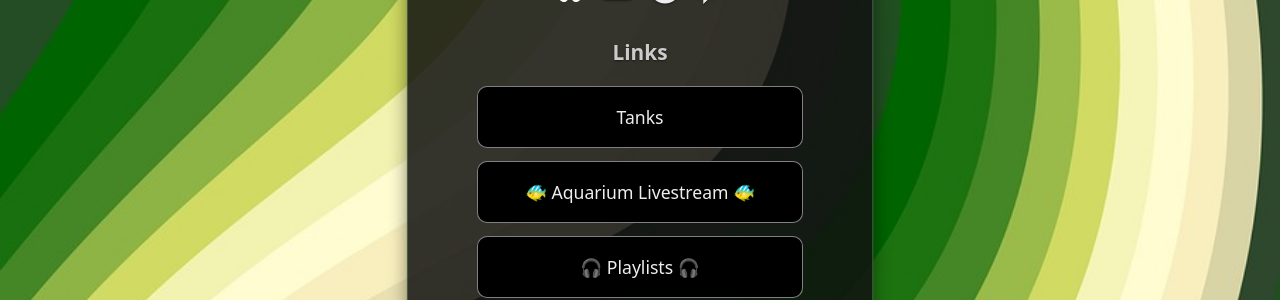
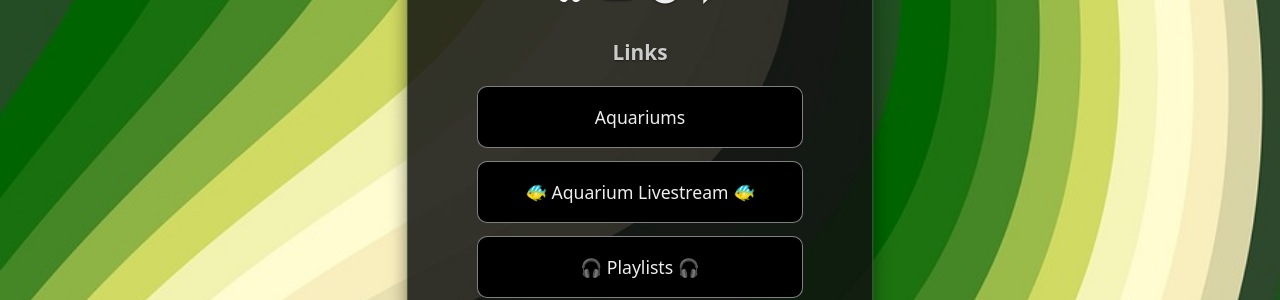
Before and after one commit to rachelsprague/turtles.raych.com, a Jekyll site: the page built from index.md, in a window 1280 px wide. Shown: the part 305-605 px from the top of the page. Built offline with Jekyll 4.4.1, drawn with Linux system fonts in a browser that asks for light colours.

Commit message:
Rename Tanks --> Aquariums

```diff
--- a/index.md
+++ b/index.md
@@ -27,7 +27,7 @@ body_class: turtles-page
 
   <!-- Links Section -->
   <h2>Links</h2>
-  <a href="/tanks" rel="noopener">Tanks</a>
+  <a href="/tanks" rel="noopener">Aquariums</a>
   <a href="https://www.twitch.tv/raych_com" target="_blank" rel="noopener">🐠 Aquarium Livestream 🐠</a>
   <a href="https://open.spotify.com/user/31ekhjd5x5qoyln7zo4zkv4tneay" target="_blank" rel="noopener">🎧 Playlists 🎧</a>
   <a class="btn btn--primary btn--large btn--block" href="https://www.raych.com" target="_blank" rel="noopener">Raych</a>
```
